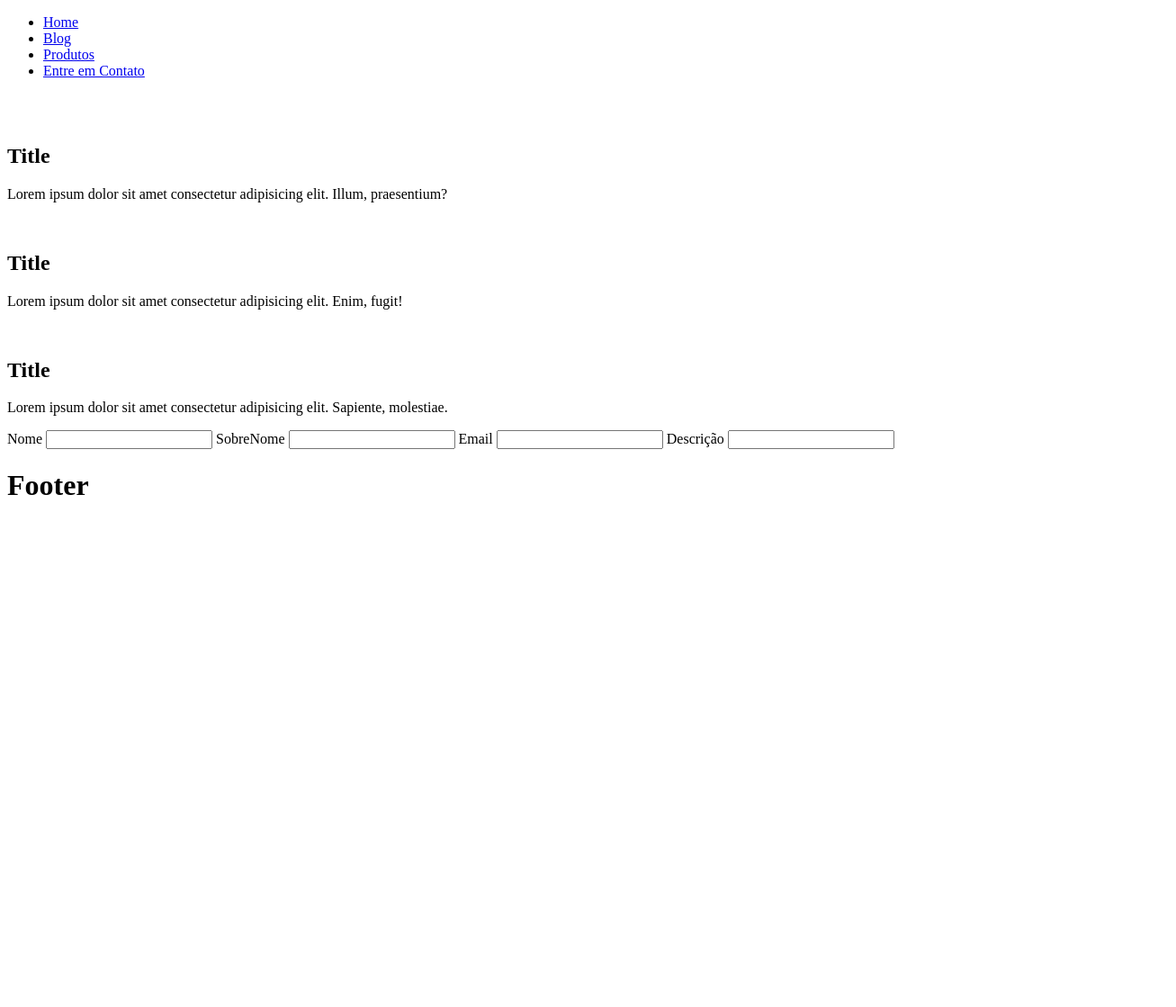
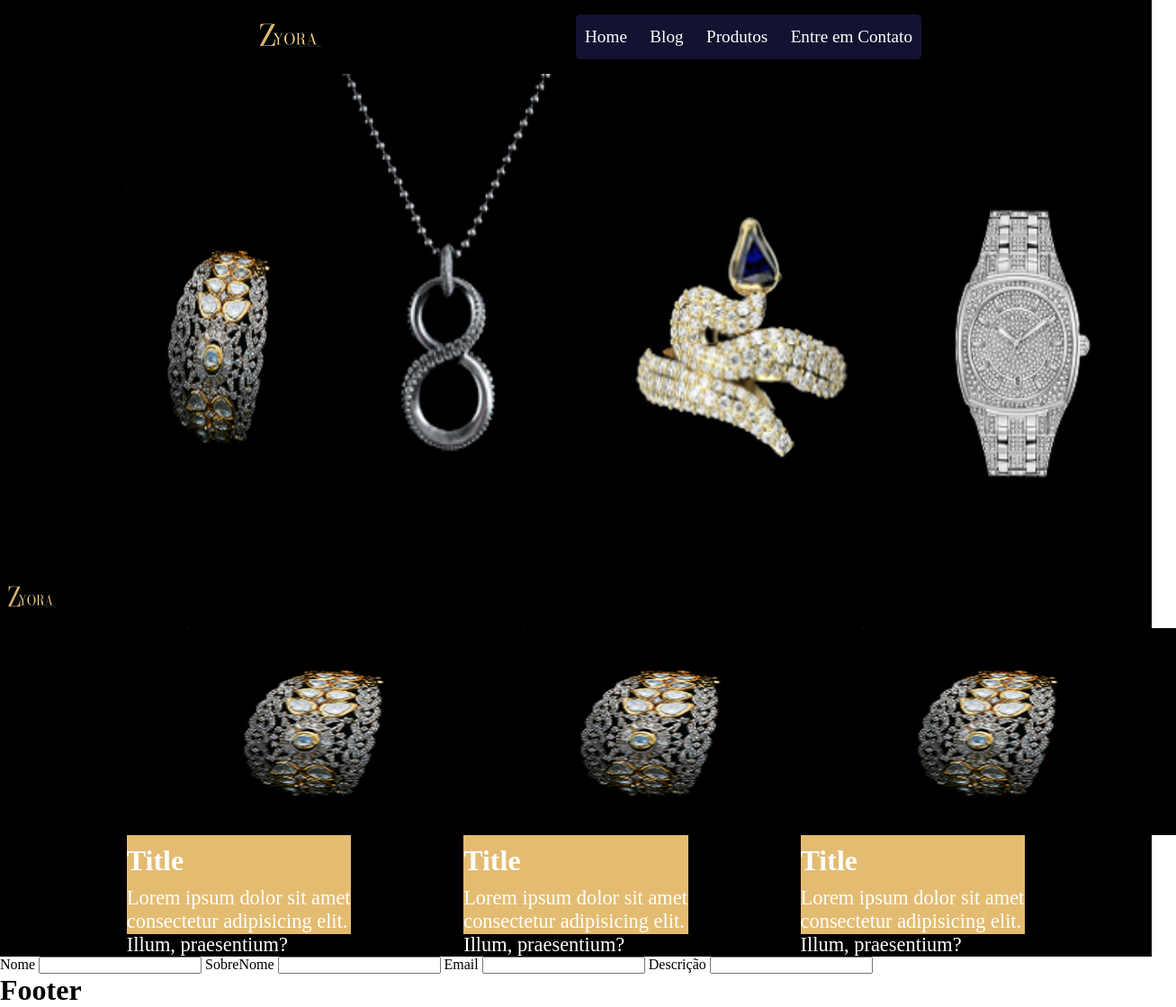
Before and after one commit to moisesfernandes16/Projeto-Joalheria---Zyora, a plain HTML site: page index.html in a window 1280 px wide. Shown: the whole page at 90% size, 1307 px wide, since content can reach past the window. Before the commit the page ends 800 px from the top, so only its background shows below. Drawn offline with Linux system fonts and the light colour scheme.

Commit message:
CSS Adcionado a página

```diff
--- a/index.html
+++ b/index.html
@@ -3,11 +3,12 @@
 <head>
     <meta charset="UTF-8">
     <meta name="viewport" content="width='device-width', initial-scale=1.0">
-    <link rel="stylesheet" href="/style/style.css">
+    <link rel="stylesheet" href="style/style.css">
     <title>Loja Zyora</title>
 </head>
 <body>
     <header>
+        <img src="img/Logo Zyora.png" alt="">
         <nav>
             <ul>
                 <li><a href="#">Home</a></li>
@@ -16,28 +17,42 @@
                 <li><a href="#">Entre em Contato</a></li>
             </ul>
         </nav>
-        <section>
-            <img src="/img/img1" alt="">
+    </header>
+    <main>
+        <section class="carrosel" id="carrosel">
+            <img src="img/Projeto Zyora.png" class="carroselImg1" alt="">
             <img src="/img/img2" alt="">
         </section>
-    </header>
-    <main>
+
+        <section class="cards">
             <section class="card1">
-            <img src="" alt="">
+                <section class="img-card1">
+                    <img src="img/Projeto Zyora - produto 1.png" class="ImgProduto1" alt="">
+                </section>
+                <section class="infos-card1">
                     <h1>Title</h1>
                     <p>Lorem ipsum dolor sit amet consectetur adipisicing elit. Illum, praesentium?</p>
                 </section>
-        <section class="card2">
-            <img src="" alt="">
+            </section>
+            <section class="card1">
+                <section class="img-card1">
+                    <img src="img/Projeto Zyora - produto 1.png" class="ImgProduto1" alt="">
+                </section>
+                <section class="infos-card1">
                     <h1>Title</h1>
-            <p>Lorem ipsum dolor sit amet consectetur adipisicing elit. Enim, fugit!</p>
+                    <p>Lorem ipsum dolor sit amet consectetur adipisicing elit. Illum, praesentium?</p>
                 </section>
-        <section class="card3">
-            <img src="" alt="">
+            </section>
+            <section class="card1">
+                <section class="img-card1">
+                    <img src="img/Projeto Zyora - produto 1.png" class="ImgProduto1" alt="">
+                </section>
+                <section class="infos-card1">
                     <h1>Title</h1>
-            <p>Lorem ipsum dolor sit amet consectetur adipisicing elit. Sapiente, molestiae.</p>
+                    <p>Lorem ipsum dolor sit amet consectetur adipisicing elit. Illum, praesentium?</p>
                 </section>
-
+            </section>
+        </section>
         <section class="entreEmContato">
             <form action="">
                 <label for="">Nome
@@ -62,4 +77,5 @@
 
     <script src="script/script.js"></script>
 </body>
+
 </html>
--- a/style/style.css
+++ b/style/style.css
@@ -0,0 +1,98 @@
+* {
+  padding: 0;
+  margin: 0;
+  box-sizing: border-box;
+}
+:root {
+  --primary-color: #000;
+  --color-header: #131231;
+  --color-dourado: #e3bc72;
+}
+/* tamanho imagens */
+.carroselImg1 {
+  width: 100%;
+  height: 600px;
+}
+.ImgProduto1 {
+  width: 417px;
+  height: 230px;
+}
+
+body {
+  width: 100%;
+  height: 100vh;
+}
+/* Estilizando header */
+header {
+  background-color: var(--primary-color);
+  display: flex;
+  justify-content: space-evenly;
+  align-items: center;
+}
+nav {
+  background-color: var(--color-header);
+  width: 30vw;
+  height: 50px;
+  border-radius: 5px;
+  padding: 10px;
+}
+nav > ul {
+  width: 100%;
+  height: 100%;
+  display: flex;
+  justify-content: space-between;
+  align-items: center;
+}
+nav > ul > li {
+  list-style-type: none;
+}
+nav > ul > li > a {
+  font-size: 1.2em;
+  color: white;
+  text-decoration: none;
+}
+main {
+  width: 100%;
+  height: 1000px;
+  display: flex;
+  flex-direction: column;
+}
+.carrosel {
+  width: 100%;
+  height: 600px;
+}
+
+/* Estilizando Cards */
+.cards {
+  width: 100%;
+  height: 800px;
+  color: white;
+  padding: 16px;
+  background-color: var(--primary-color);
+  display: flex;
+  justify-content: space-evenly;
+}
+
+.card1 {
+  width: 20%;
+  height: 340px;
+  display: flex;
+  flex-direction: column;
+  background-color: var(--color-dourado);
+}
+.img-card1 {
+  width: 100%;
+  height: 230px;
+  margin-bottom: 10px;
+}
+.infos-card1 {
+  width: 100%;
+  height: 100px;
+}
+.infos-card1 > h1 {
+  font-size: 2em;
+  margin-bottom: 10px;
+}
+.infos-card1 > p {
+  font-size: 1.4em;
+}
```
Also changed, not shown: img/Logo Zyora.png (added), img/Projeto Zyora - produto 1.png (added), img/Projeto Zyora.png (added), img/logo Alternativa Zyora.png (added), img/produto 2.png (added), img/produto 3.png (added). Lines whose indentation alone changed are shown as unchanged.
